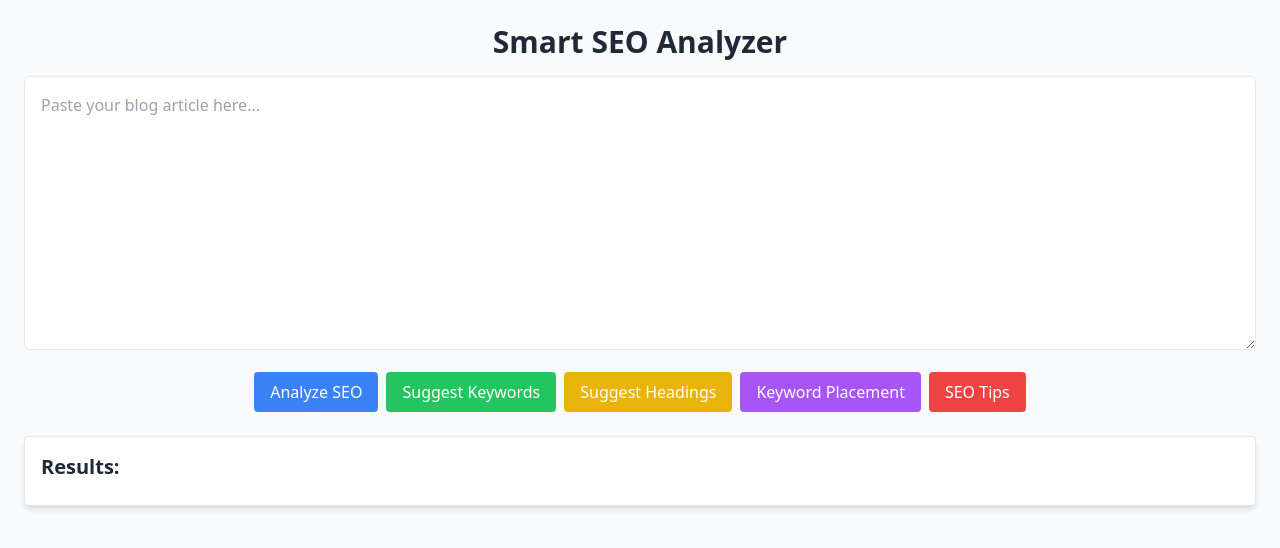
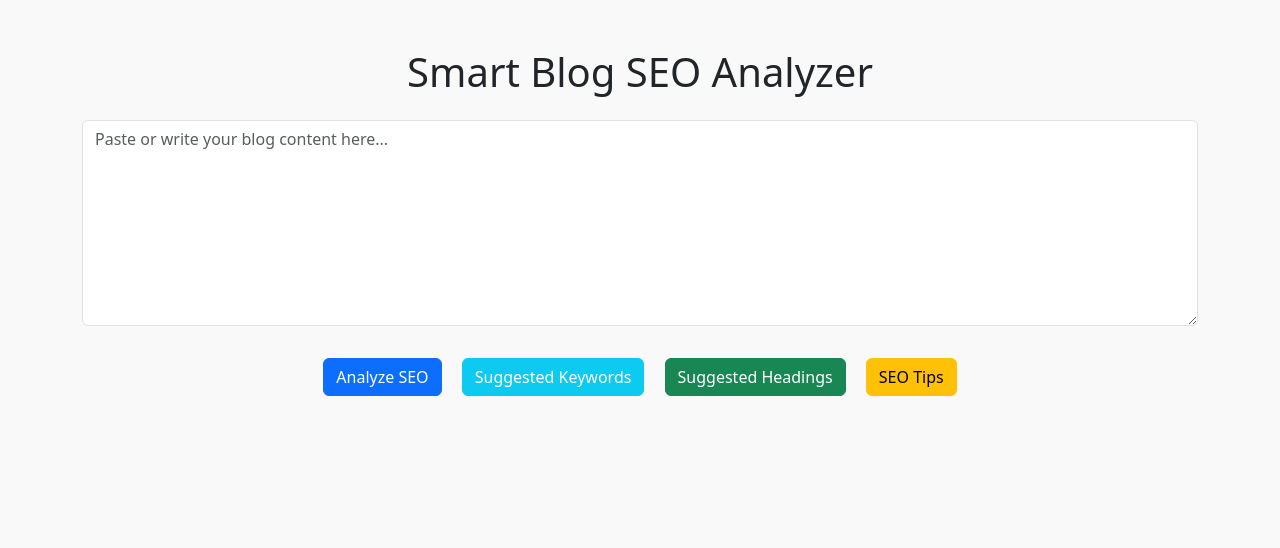
Before and after one commit to TarekWeslati/Name-blog-seo-analyzer, a Flask app: template templates/index.html in a window 1280 px wide. Shown: the top 548 px of the page. Run offline with Flask 3, Linux system fonts and the light colour scheme; the template is opened without the code that fills it, so the values that code supplies are empty; some libraries are stand-ins or nearby versions.

Commit message:
Update index.html

```diff
--- a/templates/index.html
+++ b/templates/index.html
@@ -1,63 +1,177 @@
 <!DOCTYPE html>
-<html lang="en" dir="ltr">
+<html lang="en">
 <head>
-  <meta charset="UTF-8" />
-  <meta name="viewport" content="width=device-width, initial-scale=1.0" />
-  <title>SEO Analyzer Tool</title>
-  <script src="https://cdn.tailwindcss.com"></script>
+    <meta charset="UTF-8">
+    <meta name="viewport" content="width=device-width, initial-scale=1.0">
+    <title>Smart Blog SEO Analyzer</title>
+    <link href="https://cdn.jsdelivr.net/npm/bootstrap@5.3.0-alpha1/dist/css/bootstrap.min.css" rel="stylesheet">
+    <style>
+        body {
+            background-color: #f9f9f9;
+        }
+        .result-container {
+            margin-top: 20px;
+            padding: 20px;
+            border: 1px solid #ddd;
+            border-radius: 10px;
+            background-color: #fff;
+            display: none;
+        }
+        .result-container ul {
+            list-style-type: none;
+            padding-left: 0;
+        }
+        .result-container ul li {
+            padding: 6px 0;
+        }
+        textarea {
+            resize: vertical;
+        }
+    </style>
 </head>
-<body class="bg-gray-50 text-gray-800">
-  <div class="container mx-auto p-6">
-    <h1 class="text-3xl font-bold mb-4 text-center">Smart SEO Analyzer</h1>
+<body>
+    <div class="container py-5">
+        <h1 class="text-center mb-4">Smart Blog SEO Analyzer</h1>
 
-    <textarea id="blogText" rows="10" class="w-full p-4 border rounded-md mb-4" placeholder="Paste your blog article here..."></textarea>
-
-    <div class="flex flex-wrap gap-2 justify-center mb-6">
-      <button onclick="analyzeSEO()" class="bg-blue-500 text-white px-4 py-2 rounded hover:bg-blue-600">Analyze SEO</button>
-      <button onclick="suggestKeywords()" class="bg-green-500 text-white px-4 py-2 rounded hover:bg-green-600">Suggest Keywords</button>
-      <button onclick="suggestHeadings()" class="bg-yellow-500 text-white px-4 py-2 rounded hover:bg-yellow-600">Suggest Headings</button>
-      <button onclick="keywordPlacement()" class="bg-purple-500 text-white px-4 py-2 rounded hover:bg-purple-600">Keyword Placement</button>
-      <button onclick="seoTips()" class="bg-red-500 text-white px-4 py-2 rounded hover:bg-red-600">SEO Tips</button>
+        <div class="mb-4">
+            <textarea id="content" class="form-control" rows="8" placeholder="Paste or write your blog content here..."></textarea>
         </div>
 
-    <div id="resultBox" class="bg-white shadow-md p-4 rounded border border-gray-200">
-      <h2 class="text-xl font-semibold mb-2">Results:</h2>
-      <div id="results" class="whitespace-pre-line text-sm text-gray-700"></div>
+        <div class="text-center mb-4">
+            <button id="analyzeBtn" class="btn btn-primary m-2">Analyze SEO</button>
+            <button id="keywordsBtn" class="btn btn-info m-2 text-white">Suggested Keywords</button>
+            <button id="headingsBtn" class="btn btn-success m-2">Suggested Headings</button>
+            <button id="tipsBtn" class="btn btn-warning m-2">SEO Tips</button>
+        </div>
+
+        <div id="seoResults" class="result-container">
+            <h4>SEO Analysis</h4>
+            <p><strong>Word Count:</strong> <span id="wordCount"></span></p>
+            <p><strong>Keyword Density:</strong></p>
+            <ul id="keywordDensity"></ul>
+        </div>
+
+        <div id="keywordsResults" class="result-container">
+            <h4>Suggested Keywords</h4>
+            <ul id="suggestedKeywords"></ul>
+        </div>
+
+        <div id="headingsResults" class="result-container">
+            <h4>Suggested Headings</h4>
+            <ul id="suggestedHeadings"></ul>
+        </div>
+
+        <div id="tipsResults" class="result-container">
+            <h4>SEO Tips</h4>
+            <ul id="seoTips"></ul>
         </div>
     </div>
 
     <script>
-    async function sendText(endpoint) {
-      const text = document.getElementById('blogText').value;
-      const res = await fetch(`/${endpoint}`, {
-        method: 'POST',
-        headers: {'Content-Type': 'application/json'},
-        body: JSON.stringify({ text })
-      });
-      const data = await res.json();
-      document.getElementById('results').innerText = formatResult(data);
+        function clearAllResults() {
+            document.getElementById("seoResults").style.display = "none";
+            document.getElementById("keywordsResults").style.display = "none";
+            document.getElementById("headingsResults").style.display = "none";
+            document.getElementById("tipsResults").style.display = "none";
         }
 
-    function formatResult(data) {
-      if (typeof data === 'string') return data;
-      if (Array.isArray(data)) return data.join(', ');
-      let output = '';
-      for (let key in data) {
-        output += `${key.replace(/_/g, ' ')}:\n`;
-        if (Array.isArray(data[key])) {
-          output += `- ${data[key].join('\n- ')}\n\n`;
-        } else {
-          output += `${data[key]}\n\n`;
+        function displaySeoResults(data) {
+            document.getElementById("seoResults").style.display = "block";
+            document.getElementById("wordCount").textContent = data.word_count;
+
+            let keywordDensityList = document.getElementById("keywordDensity");
+            keywordDensityList.innerHTML = '';
+            for (let keyword in data.keyword_density) {
+                let li = document.createElement("li");
+                li.textContent = `${keyword}: ${data.keyword_density[keyword].toFixed(2)}%`;
+                keywordDensityList.appendChild(li);
             }
         }
-      return output;
+
+        function displayKeywords(data) {
+            document.getElementById("keywordsResults").style.display = "block";
+            let list = document.getElementById("suggestedKeywords");
+            list.innerHTML = '';
+            data.suggested_keywords.forEach(keyword => {
+                let li = document.createElement("li");
+                li.textContent = keyword;
+                list.appendChild(li);
+            });
         }
 
-    const analyzeSEO = () => sendText('analyze');
-    const suggestKeywords = () => sendText('keywords');
-    const suggestHeadings = () => sendText('headings');
-    const keywordPlacement = () => sendText('placement');
-    const seoTips = () => sendText('tips');
+        function displayHeadings(data) {
+            document.getElementById("headingsResults").style.display = "block";
+            let list = document.getElementById("suggestedHeadings");
+            list.innerHTML = '';
+            data.suggested_headings.forEach(heading => {
+                let li = document.createElement("li");
+                li.textContent = heading;
+                list.appendChild(li);
+            });
+        }
+
+        function displayTips(data) {
+            document.getElementById("tipsResults").style.display = "block";
+            let list = document.getElementById("seoTips");
+            list.innerHTML = '';
+            data.seo_tips.forEach(tip => {
+                let li = document.createElement("li");
+                li.textContent = tip;
+                list.appendChild(li);
+            });
+        }
+
+        document.getElementById("analyzeBtn").addEventListener("click", () => {
+            clearAllResults();
+            const content = document.getElementById("content").value;
+            fetch("/analyze", {
+                method: "POST",
+                headers: { "Content-Type": "application/json" },
+                body: JSON.stringify({ content: content })
+            })
+            .then(res => res.json())
+            .then(data => displaySeoResults(data))
+            .catch(err => console.error(err));
+        });
+
+        document.getElementById("keywordsBtn").addEventListener("click", () => {
+            clearAllResults();
+            const content = document.getElementById("content").value;
+            fetch("/keywords", {
+                method: "POST",
+                headers: { "Content-Type": "application/json" },
+                body: JSON.stringify({ content: content })
+            })
+            .then(res => res.json())
+            .then(data => displayKeywords(data))
+            .catch(err => console.error(err));
+        });
+
+        document.getElementById("headingsBtn").addEventListener("click", () => {
+            clearAllResults();
+            const content = document.getElementById("content").value;
+            fetch("/headings", {
+                method: "POST",
+                headers: { "Content-Type": "application/json" },
+                body: JSON.stringify({ content: content })
+            })
+            .then(res => res.json())
+            .then(data => displayHeadings(data))
+            .catch(err => console.error(err));
+        });
+
+        document.getElementById("tipsBtn").addEventListener("click", () => {
+            clearAllResults();
+            fetch("/tips", {
+                method: "POST",
+                headers: { "Content-Type": "application/json" }
+            })
+            .then(res => res.json())
+            .then(data => displayTips(data))
+            .catch(err => console.error(err));
+        });
     </script>
+
+    <script src="https://cdn.jsdelivr.net/npm/bootstrap@5.3.0-alpha1/dist/js/bootstrap.bundle.min.js"></script>
 </body>
 </html>
```
Lines whose indentation alone changed are shown as unchanged.
